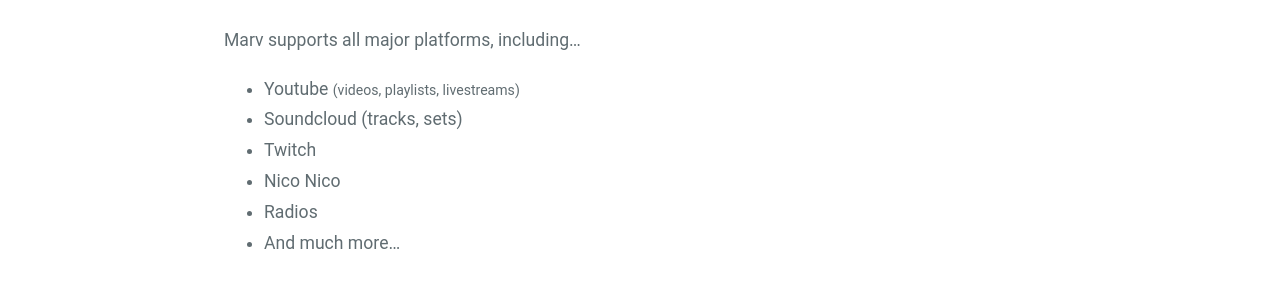
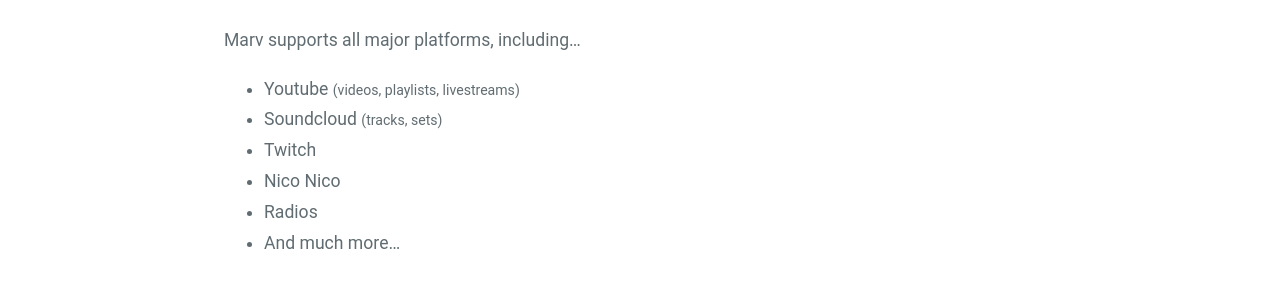
Before and after one commit to mymindishazel/marv-docs, a Jekyll site: the page built from dbots.md, in a window 1280 px wide. Shown: the part 463-763 px from the top of the page. Built offline with Jekyll 4.4.1, drawn with Linux system fonts in a browser that asks for light colours; our own code applies the rules of GitHub Pages for plain Markdown files.

```diff
--- a/dbots.md
+++ b/dbots.md
@@ -6,7 +6,7 @@
 
 Marv supports all major platforms, including...
 - Youtube <small>(videos, playlists, livestreams)</small>
-- Soundcloud (tracks, sets)
+- Soundcloud <small>(tracks, sets)</small>
 - Twitch
 - Nico Nico
 - Radios
```
